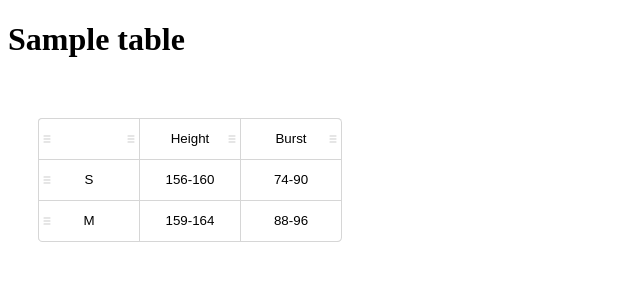
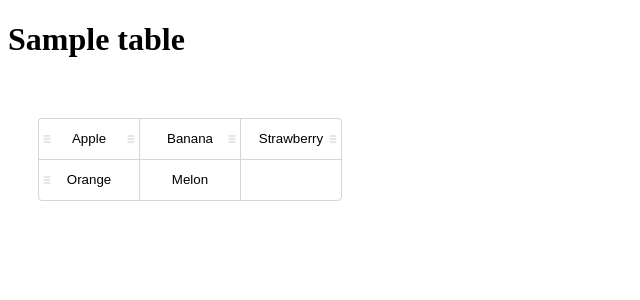
Before and after one commit to getlabl/vue-tabl, a Vue app: page / in a window 1280 px wide. Shown: the top 300 px of the page, without its empty margins (0-640 px from the left). Built offline with nearby package versions, Linux system fonts and the light colour scheme.

Commit message:
[upd] data in sample table

```diff
--- a/src/App.vue
+++ b/src/App.vue
@@ -8,8 +8,7 @@ import { reactive } from 'vue'
 import MyTable from './components/MyTable.vue'
 
 const tableData = reactive([
-  ['', 'Height', 'Burst'],
-  ['S', '156-160', '74-90'],
-  ['М', '159-164', '88-96'],
+  ['Apple', 'Banana', 'Strawberry'],
+  ['Orange', 'Melon', ''],
 ])
 </script>
```
